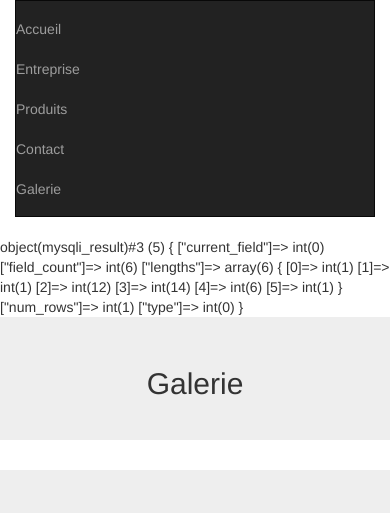
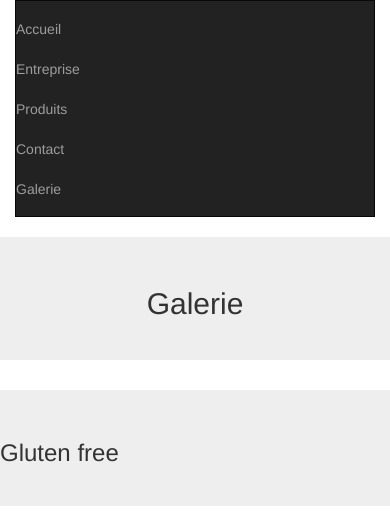
Before and after one commit to WebCF2m2017/theCookieTree, a PHP site: page /theCookieTree/pages/?galerie in a window 390 px wide. Shown: the top 513 px of the page. Run offline with PHP 8.4, Linux system fonts and the light colour scheme; tables that the repository leaves empty hold one stand-in row (values such as "Sample post"); data that the repository does not hold is empty; some libraries are stand-ins or nearby versions.

Commit message:
Modif final galerie.php

```diff
--- a/pages/galerie.php
+++ b/pages/galerie.php
@@ -4,48 +4,40 @@
     header("Location: ./");
 }
 
-$sql = "SELECT i.produits_id, p.categ_id, p.description, p.titre, c.types, GROUP_CONCAT(i.url SEPARATOR '|||') AS iurl
+$sql = "SELECT i.produits_id, p.categ_id, p.description, p.titre, c.types, GROUP_CONCAT(i.url SEPARATOR '|||') as iurl
     FROM produits p
     LEFT JOIN categ c
         ON c.id = p.categ_id
     LEFT JOIN img i
         ON i.produits_id = p.id
     WHERE p.categ_id = 1
-      GROUP BY p.id, i.url
+      GROUP BY p.id
         ORDER BY i.produits_id ASC
     ;";
 
 $recup_sql = mysqli_query($db, $sql)or die(mysqli_error($db));
-if(!mysqli_num_rows($recup_sql)){
-    $erreur = "Produit introuvable!";
-}else{
-    $gluten = mysqli_fetch_assoc($recup_sql);
-}
 
-var_dump($recup_sql);
+
 
 //------------------------------------------------------------------------------------
 //------------------------------------------------------------------------------------
 //------------------------------------------------------------------------------------
 
 
-$sql = "SELECT i.url, i.produits_id, p.categ_id, p.description, p.titre, p.id, c.id, c.types, GROUP_CONCAT(i.id SEPARATOR '|||') AS id
+$sql2 = "SELECT i.produits_id, p.categ_id, p.description, p.titre, c.types, GROUP_CONCAT(i.url SEPARATOR '|||') as iurl
     FROM produits p
     LEFT JOIN categ c
         ON c.id = p.categ_id
     LEFT JOIN img i
         ON i.produits_id = p.id
     WHERE p.categ_id = 2
-      GROUP BY p.id, i.url
-        ORDER BY i.produits_id ASC;
-    ";
+      GROUP BY p.id
+        ORDER BY i.produits_id ASC
+    ;";
 
-$recup_sql2 = mysqli_query($db, $sql)or die(mysqli_error($db));
-if(!mysqli_num_rows($recup_sql2)){
-    $erreur = "Description introuvable!";
-}else{
-    $vegan = mysqli_fetch_assoc($recup_sql2);
-}
+$recup_sql2 = mysqli_query($db, $sql2)or die(mysqli_error($db));
+
+
 ?>
 
 <!DOCTYPE html>
@@ -71,71 +63,79 @@
       <h2>Galerie</h2>
     </div>
 
-    <!-- Gluten free -->
+<div class="jumbotron">
+  <h3>Gluten free</h3>
+</div>
+<?php
 
-    <div class="jumbotron">
-      <h3><?=$gluten['types']?></h3>
-    </div>
-    <section class="col-md-12">
+while($gluten = mysqli_fetch_assoc($recup_sql)){
 
-    <div class="row" id="galerie">
-
-      <div class="col-lg-3 col-md-4 col-sm-6 col-xs-12">
-
-            <?php if(isset($erreur)): ?>
-              <h3><?= $erreur ?></h3>
-            <?php else: ?>
-
-             <h3><?= $gluten['titre']?></h3>
-             <p><?= nl2br($gluten['description'])?></p>
-             </div>
-            <?php endif; ?>
-              <?php while ($gluten = mysqli_fetch_assoc($recup_sql)): ?>
-                <div class="col-lg-3 col-md-4 col-sm-6 col-xs-12">
-                  <img src="<?=$gluten['iurl']?>" class="img-responsive img-thumbnail" alt="Tulipes" title="Tulipes" />
-                </div>
-        </section>
-        <?php endwhile; ?>
-    <!-- end of Gluten free -->
+    echo " <section class='col-md-12'>";
+    echo "<div class='row' id='galerie'>";
+    echo "<div class='col-lg-3 col-md-4 col-sm-6 col-xs-12'>";
 
 
-    <!-- Vegan products -->
-     <div class="jumbotron">
-      <h3><?=$vegan['types']?></h3>
-    </div>
-    <div class="row" id="galerie">
-      <div class="col-lg-3 col-md-4 col-sm-6 col-xs-12">
-             <section class="col-md-12">
-            <?php if(isset($erreur)){ echo "<h3>$erreur</h3>"; }else{ ?>
+    echo "<h3>{$gluten['titre']}</h3>";
+    echo "<p>{$gluten['description']}</p>";
 
-             <h3><?=$vegan['titre']?></h3>
+    echo "</div>";
+                    $url = explode("|||",$gluten['iurl']);
+
+                    for ($i=0; $i<count($url);$i++){
+                      if(empty($url[$i])){
+
+                        echo "";
+
+                      }else{
+              echo " <div class='col-lg-3 col-md-4 col-sm-6 col-xs-12'> ";
+
+                    echo "<img src='{$url[$i]}' class='img-responsive img-thumbnail' alt='{$gluten['titre']}' title='{$gluten['titre']}'/>";
+
+              echo "</div>";
+                }
+            }
+  }
+      echo "</section>";
+  ?>
+    <!-- end of Gluten free -->
+    <!-- start of Vegan -->
+
+<div class="jumbotron">
+  <h3>Vegan</h3>
+</div>
+
+<?php
+
+while($vegan = mysqli_fetch_assoc($recup_sql2)){
+
+    echo " <section class='col-md-12'>";
+    echo "<div class='row' id='galerie'>";
+    echo "<div class='col-lg-3 col-md-4 col-sm-6 col-xs-12'>";
 
 
+    echo "<h3>{$vegan['titre']}</h3>";
+    echo "<p>{$vegan['description']}</p>";
 
-              <?php
-               }
-              ?>
+    echo "</div>";
+                    $url = explode("|||",$vegan['iurl']);
 
+                    for ($i=0; $i<count($url);$i++){
+                      if(empty($url[$i])){
 
+                        echo "";
 
-              <?php if(isset($erreur2)){ echo "<p>$erreur</p>"; }else{ ?>
+                      }else{
+              echo " <div class='col-lg-3 col-md-4 col-sm-6 col-xs-12'> ";
 
-                <p><?php echo nl2br($vegan['description'])?></p>
+                    echo "<img src='{$url[$i]}' class='img-responsive img-thumbnail' alt='{$vegan['titre']}' title='{$vegan['titre']}'/>";
 
-              <?php
-               }
-              ?>
-      </div>
+              echo "</div>";
 
-
-      <div class="col-lg-3 col-md-4 col-sm-6 col-xs-12">
-
-        <img src="<?=$vegan['url']?>" class="img-responsive img-thumbnail" alt="Tulipes" title="Tulipes" />
-
-    </div>
-         </section>
-
-    <!-- end of Vegan products -->
-
+                }
+            }
+  }
+      echo "</section>";
+  ?>
+	 <!--End ov vegan -->
   </body>
 </html>
```
